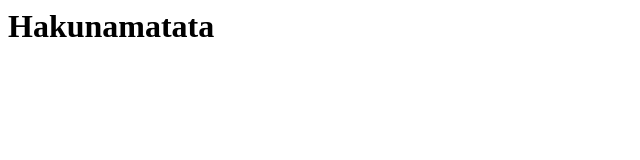
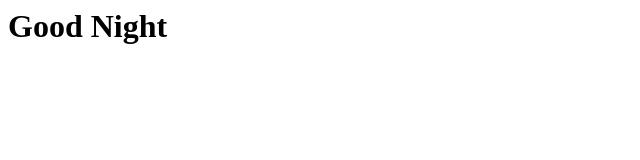
Before and after one commit to nasawebtech/dev, a plain HTML site: page index.html in a window 1280 px wide. Shown: the whole page, without its empty margins (0-640 px from the left). Drawn offline with Linux system fonts and the light colour scheme.

Commit message:
Good Night

```diff
--- a/index.html
+++ b/index.html
@@ -1 +1 @@
-<h1> Hakunamatata </h1>
+<h1> Good Night </h1>
```
